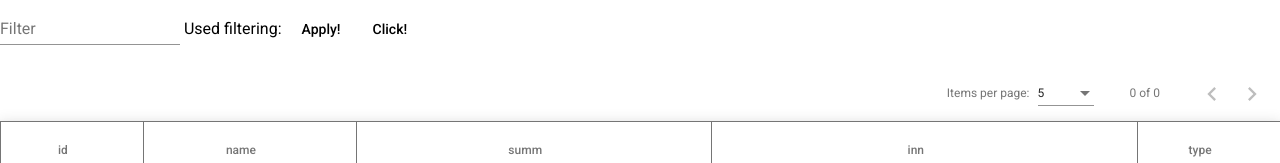
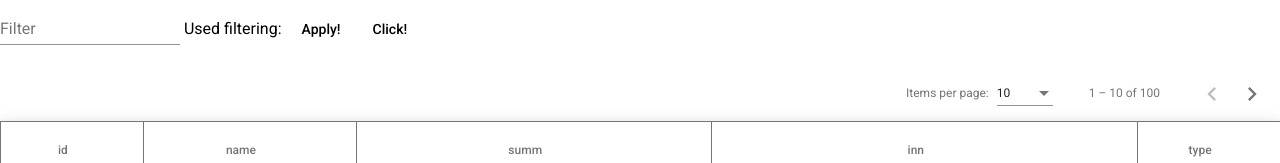
Before and after one commit to ramknemo/griddata, an Angular app: page / in a window 1280 px wide. Shown: the top 163 px of the page. Built offline with nearby package versions, Linux system fonts and the light colour scheme.

Commit message:
added hand pagination step1

```diff
--- a/src/app/app.component.html
+++ b/src/app/app.component.html
@@ -7,7 +7,11 @@ Used filtering:
 <button mat-button  >Apply!</button>
 
 <button mat-button (click)="testClick()" >Click!</button>
-<mat-paginator [pageSizeOptions]="[5, 10, 25, 100]" (page)="handlePager($event)" ></mat-paginator>
+<mat-paginator (page)="pageEvent = $event;handlePager($pageEvent);"
+[length]="length"
+               [pageSize]="pageSize"
+               [pageSizeOptions]="pageSizeOptions"
+></mat-paginator>
 <mat-table [dataSource]="dataSource" class="mat-elevation-z8" cdkDropListGroup matSort (matSortChange)="sortData($event)" >
    <ng-container *ngFor="let column of columns; let i = index" [matColumnDef]="column.field">
     <mat-header-cell *matHeaderCellDef
--- a/src/app/app.component.ts
+++ b/src/app/app.component.ts
@@ -26,6 +26,11 @@ const deals: Deal[] = dataFromServer;
 
 })
 export class AppComponent implements OnInit,AfterViewInit{
+  pageEvent: PageEvent;
+  length = 100;
+  pageSize = 10;
+  pageSizeOptions: number[] = [5, 10, 25, 100];
+
 
   lastSortMode:Sort;
   isUseFilter: boolean = false;
@@ -159,7 +164,6 @@ export class AppComponent implements OnInit,AfterViewInit{
   }
 
   setColumnWidth(column: any) {
-
     const columnEls = Array.from( document.getElementsByClassName('mat-column-' + column.field) );
     console.log("set width col ", column.field , " on ",columnEls.length);
     columnEls.forEach(( el: HTMLDivElement ) => {
@@ -172,16 +176,22 @@ export class AppComponent implements OnInit,AfterViewInit{
 
   @HostListener('window:resize', ['$event'])
   onResize(event) {
-    console.log("onResize ",this.matTableRef.nativeElement.clientWidth);
+    //console.log("onResize ",this.matTableRef.nativeElement.clientWidth);
     this.savedEventWindowResize=event;
     this.setTableResize(this.matTableRef.nativeElement.clientWidth);
   }
 
 
-  handlePager(event){
+  handlePager(event:PageEvent){
     console.log("handlePager");
-    this.setTableResize(this.matTableRef.nativeElement.clientWidth);
-    window.dispatchEvent(new Event("resize"));
+    let indCur = this.pageEvent.pageIndex;
+    this.showPage(indCur);
+
+  }
+
+  showPage(ind:number){
+    let beg = ind*this.pageSize;
+    this.dataSource = dataFromServer.slice().filter((elem,indArr)=>{return indArr<10;})
   }
   testClick(){
     console.log("testClick");
```
